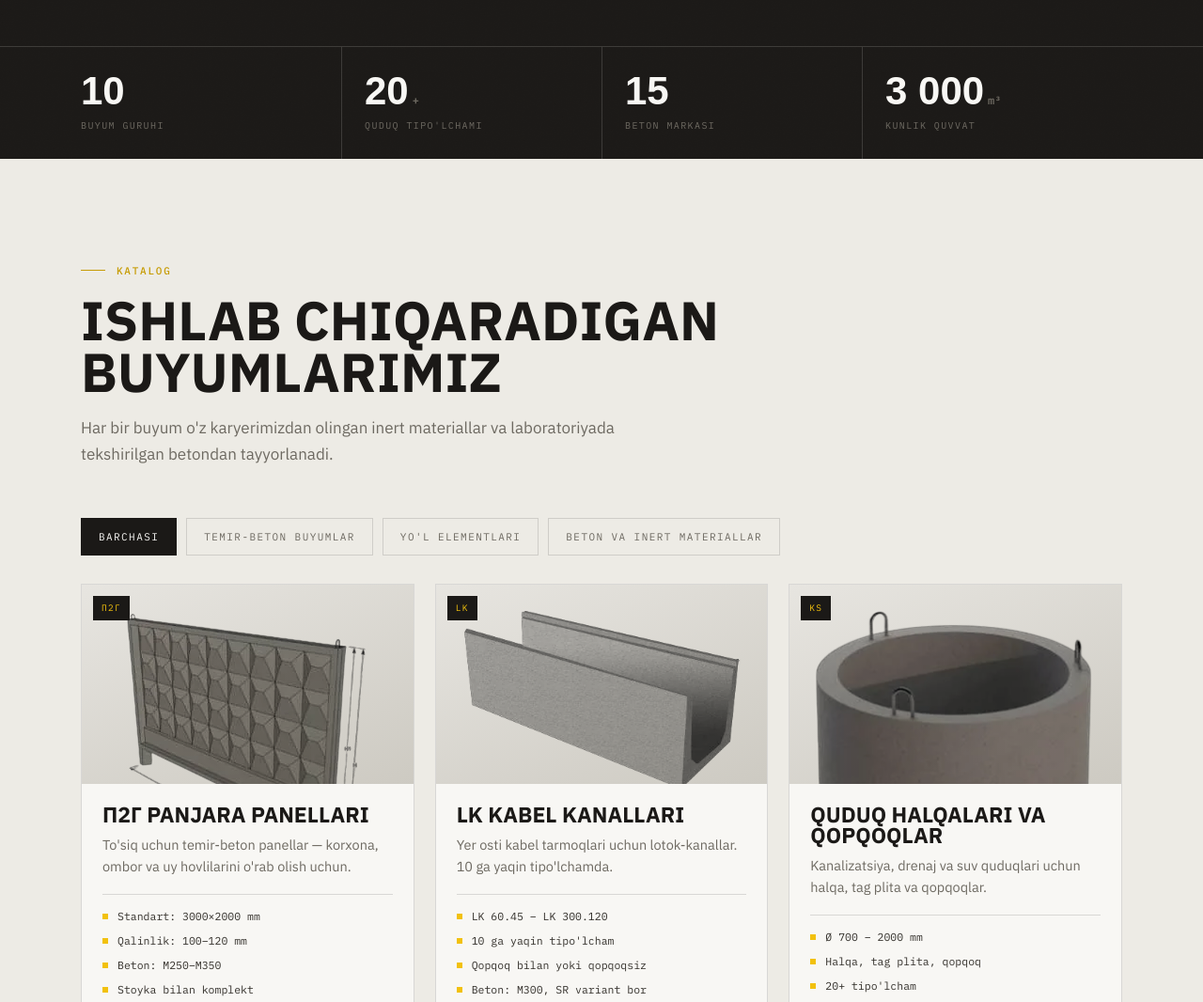
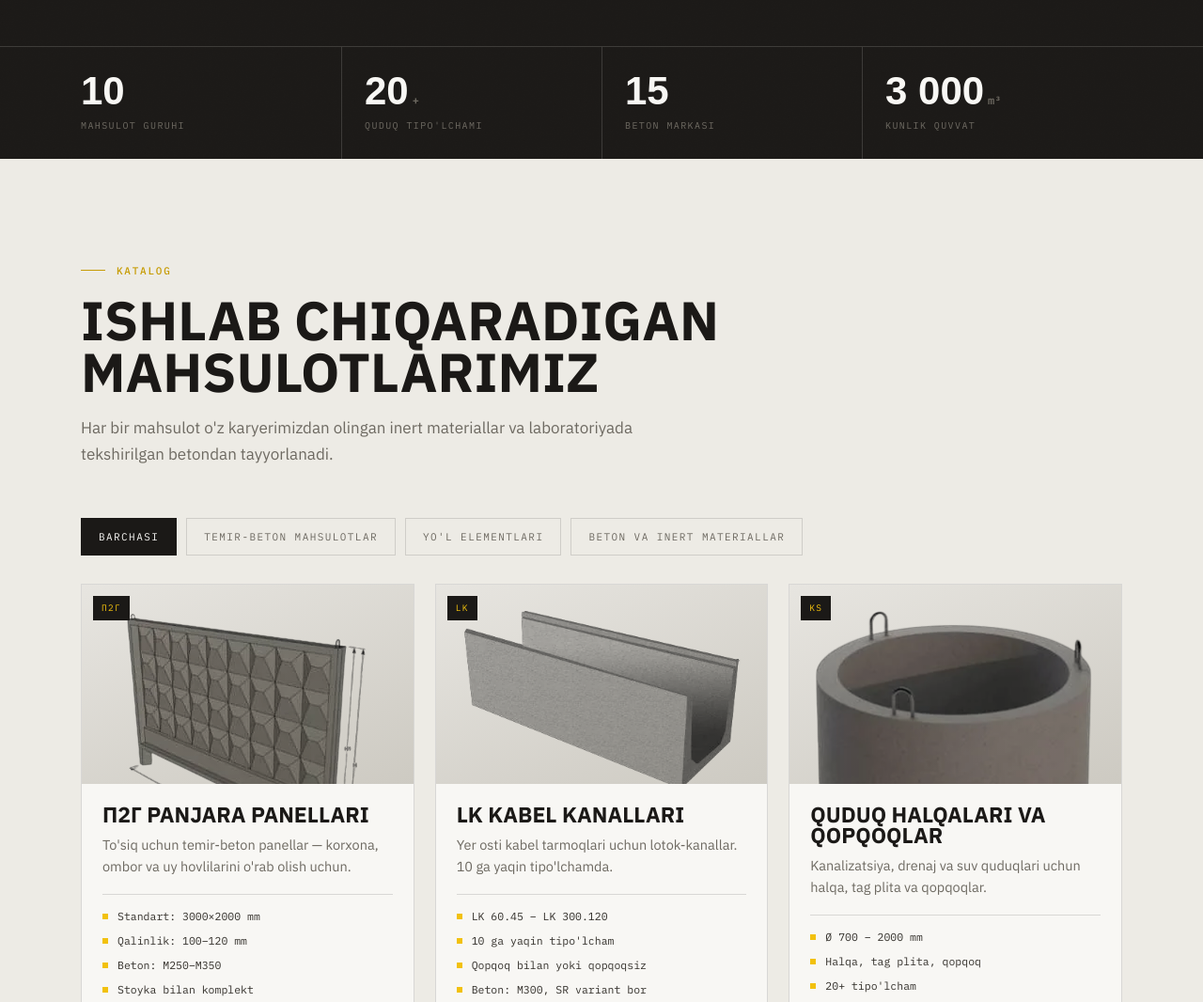
Before and after one commit to QBKlaster/qbk.uz, a website: page index.html in a window 1280 px wide. Shown: the part 720-1786 px from the top of the page at 94% size. Drawn offline with Linux system fonts and the light colour scheme; a web font is replaced by a local one.

Commit message:
Update index.html

```diff
--- a/index.html
+++ b/index.html
@@ -4,7 +4,7 @@
 <meta charset="UTF-8">
 <meta name="viewport" content="width=device-width, initial-scale=1">
 <title>Qarshi Beton Klaster</title>
-<meta name="description" content="Temir-beton buyumlar ishlab chiqaruvchi korxona: panjara panellari, kabel kanallari, quduq halqalari, stoykalar, bordyurlar, lotoklar, plitalar va tovar beton.">
+<meta name="description" content="Temir-beton mahsulotlar ishlab chiqaruvchi korxona: panjara panellari, kabel kanallari, quduq halqalari, stoykalar, bordyurlar, lotoklar, plitalar va tovar beton.">
 <link rel="preconnect" href="https://fonts.googleapis.com">
 <link rel="preconnect" href="https://fonts.gstatic.com" crossorigin>
 <link href="https://fonts.googleapis.com/css2?family=Fira+Sans+Extra+Condensed:wght@500;700;800&family=IBM+Plex+Mono:wght@400;500;600&family=IBM+Plex+Sans:wght@400;500;600;700&display=swap" rel="stylesheet">
@@ -446,33 +446,33 @@ const GRADES = [
 
 /* ==== interfeys matnlari ==== */
 const T = {
-uz:{title:"Qarshi Beton Klaster — temir-beton buyumlar va tovar beton",brandTag:"MAS'ULIYATI CHEKLANGAN JAMIYAT",
+uz:{title:"Qarshi Beton Klaster — temir-beton mahsulotlar va tovar beton",brandTag:"MAS'ULIYATI CHEKLANGAN JAMIYAT",
  navProducts:"Mahsulotlar",navGrades:"Beton markalari",navProduction:"Ishlab chiqarish",navOrder:"Buyurtma",navContact:"Aloqa",
- heroEyebrow:"Qashqadaryo viloyati · Qarshi shahri",heroT1:"Temir-beton",heroT2:"buyumlar",heroT3:"zavodi",
+ heroEyebrow:"Qashqadaryo viloyati · Qarshi shahri",heroT1:"Temir-beton",heroT2:"buyumlari",heroT3:"zavodi",
  heroSub:"Panjara panellari, kabel kanallari, quduq halqalari, stoykalar, bordyurlar, lotoklar va qavat plitalari — standart o'lchamda omborda, nostandarti chizmangiz bo'yicha.",
  ctaCatalog:"Katalogni ko'rish",ctaQuote:"Narx so'rash",
- stat1:"Buyum guruhi",stat2:"Quduq tipo'lchami",stat3:"Beton markasi",stat4:"Kunlik quvvat",
- kProducts:"Katalog",prodH:"Ishlab chiqaradigan buyumlarimiz",
- prodSub:"Har bir buyum o'z karyerimizdan olingan inert materiallar va laboratoriyada tekshirilgan betondan tayyorlanadi.",
- fAll:"Barchasi",fRc:"Temir-beton buyumlar",fRoad:"Yo'l elementlari",fMix:"Beton va inert materiallar",ask:"Narx so'rash",
+ stat1:"Mahsulot guruhi",stat2:"Quduq tipo'lchami",stat3:"Beton markasi",stat4:"Kunlik quvvat",
+ kProducts:"Katalog",prodH:"Ishlab chiqaradigan mahsulotlarimiz",
+ prodSub:"Har bir mahsulot o'z karyerimizdan olingan inert materiallar va laboratoriyada tekshirilgan betondan tayyorlanadi.",
+ fAll:"Barchasi",fRc:"Temir-beton mahsulotlar",fRoad:"Yo'l elementlari",fMix:"Beton va inert materiallar",ask:"Narx so'rash",
  empty:"Bu bo'limda hozircha mahsulot yo'q.",
  kGrades:"Beton",gradeH:"Markani tanlang",gradeSub:"M50 dan M800 gacha barcha markalar, har biri sulfatga chidamli (SR) variantda ham quyiladi.",
  srLabel:"Sulfatga chidamli (SR)",gradeHint:"15 ta marka · GOST 26633",gradeMark:"Marka",gpTitle:"Qo'llanilishi",
  mStrength:"Mustahkamlik",mDelivery:"Mikser hajmi",mReady:"Quyish rejimi",
  srNote:"SR beton sulfatli grunt va yer osti suvlari ta'siriga chidamli. Poydevor, kollektor, tozalash inshootlari va sug'orish tarmoqlari uchun tavsiya etiladi.",
- kProduction:"Ishlab chiqarish",prodnH:"Xom ashyodan tayyor buyumgacha — bir zanjirda",
+ kProduction:"Ishlab chiqarish",prodnH:"Xom ashyodan tayyor mahsulotgacha — bir zanjirda",
  aboutP1:"“Qarshi Beton Klaster” MChJ — Qashqadaryo viloyatidagi yetakchi qurilish materiallari ishlab chiqaruvchilaridan biri.",
- aboutP2:"Formalash sexi, beton tuguni va laboratoriya bir maydonda joylashgan. Shu sababli buyum o'lchami, armatura karkasi va beton markasi loyihangizga moslab tanlanadi.",
+ aboutP2:"Formalash sexi, beton tuguni va laboratoriya bir maydonda joylashgan. Shu sababli mahsulot o'lchami, armatura karkasi va beton markasi loyihangizga moslab tanlanadi.",
  aboutQuote:"“Mustahkam bino mustahkam poydevordan boshlanadi.”",qboxH:"O'z xom ashyomiz",
  q1:"6 ta o'z karyeri — qazib olishdan yetkazib berishgacha to'liq nazorat.",
  q2:"Kuniga 3 000 m³ qum va shag'al — uzluksiz ta'minot.",
  q3:"Vositachisiz narx: xom ashyo o'zimizniki.",
  kProcess:"Ish tartibi",procH:"Buyurtma qanday rasmiylashtiriladi",
- s1H:"So'rov",s1P:"Buyum turi, soni va obyekt manzilini yuboring.",
+ s1H:"So'rov",s1P:"Mahsulot turi, soni va obyekt manzilini yuboring.",
  s2H:"Hisob-kitob",s2P:"24 soat ichida narx va tayyorlash muddatini beramiz.",
  s3H:"Ishlab chiqarish",s3P:"Shartnoma asosida partiya quyiladi va laboratoriyada tekshiriladi.",
  s4H:"Yetkazib berish",s4P:"Kran-manipulyator va mikser bilan obyektga yetkaziladi.",
- kContact:"Aloqa",contH:"Buyurtma va narxlar",contSub:"Kerakli buyum va sonini yozing — hisob-kitobni tayyorlab, o'zimiz bog'lanamiz.",
+ kContact:"Aloqa",contH:"Buyurtma va narxlar",contSub:"Kerakli mahsulot va sonini yozing — hisob-kitobni tayyorlab, o'zimiz bog'lanamiz.",
  cPhone:"Telefon",cMail:"Elektron pochta",cAddr:"Manzil",cHours:"Ish vaqti",
  fName:"Ism / Tashkilot",fPhone:"Telefon",fProduct:"Mahsulot",fVolume:"Soni / hajmi",fMessage:"Qo'shimcha ma'lumot",
  fMessagePH:"Obyekt manzili, yetkazib berish muddati, o'lchamlar...",fSubmit:"So'rov yuborish",
```
